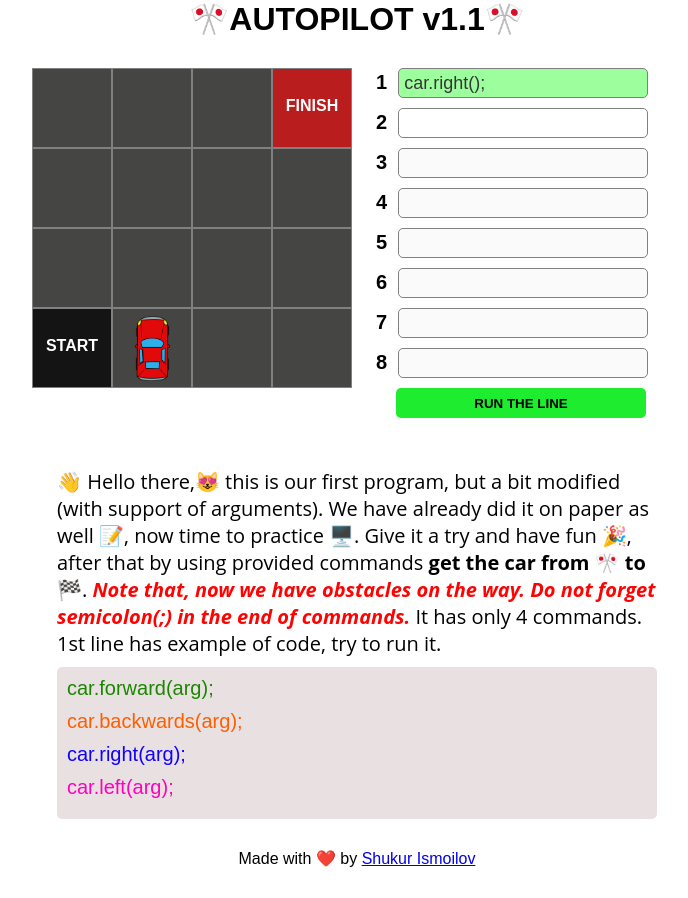
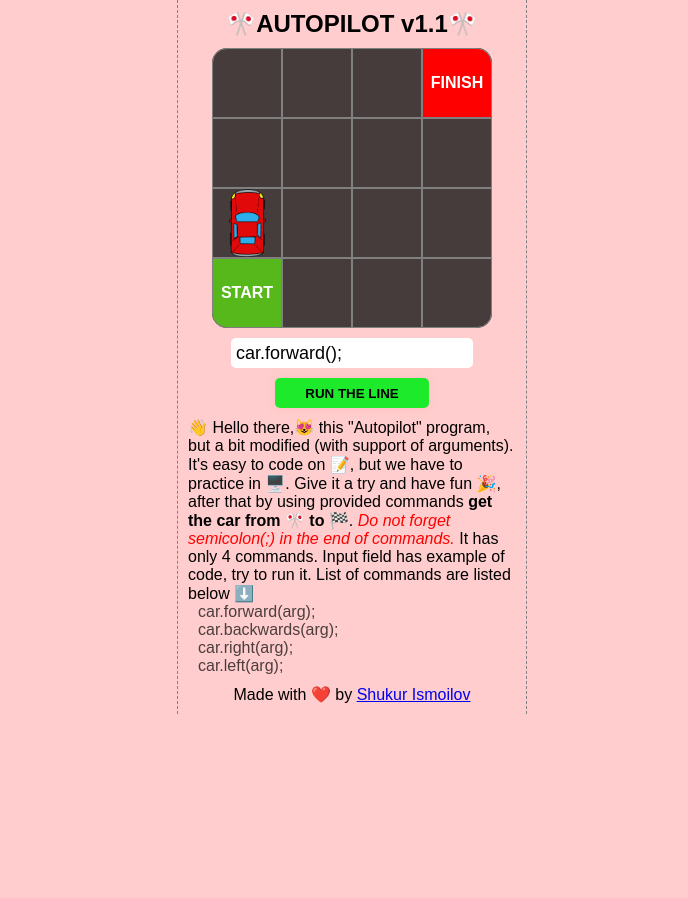
Before and after one commit to ShukurIsmoilov/autopilot-v1.1, a plain HTML site: page index.html in a window 1280 px wide. Both pictures are taken after a click on the button "RUN THE LINE". Shown: the whole page, without its empty margins (288-976 px from the left). After the commit the page ends 800 px from the top, so only its background shows below. Drawn offline with Linux system fonts and the light colour scheme.

Commit message:
improved scripts, structure and functionality

```diff
--- a/css/style.css
+++ b/css/style.css
@@ -5,167 +5,118 @@
 }
 
 body {
-        text-align: center;
     font-family: sans-serif;
-        padding-left: 10px;
-    }
-
-    h1 {
-        margin-bottom: 30px;
-    }
-
-    .info {
-        text-align: left;
-        width: 600px;
-        margin: 0 auto;
-        font-family: 'Open Sans', 'Helvetica Neue', sans-serif;
-        font-size: 20px;
-        margin-bottom: 10px;
-    }
-
-    i {
-        color: rgb(255, 2, 2);
-        font-weight: bold;
-    }
-
-    .moves {
-        width: 600px;
-        text-align: left;
-        margin: 0 auto;
-        font-size: 20px;
-        list-style: none;
-        background-color: rgba(211, 195, 195, 0.493);
-        border-radius: 5px;
-        padding: 10px;
-        margin-bottom: 30px;
-    }
-
-    .moves li {
-        margin-bottom: 10px;
-    }
-
-    .forward {
-        color: rgb(27, 134, 0);
-    }
-
-    .backwards {
-        color: rgb(255, 94, 0);
-    }
-
-    .right {
-        color: rgb(17, 0, 255);
-    }
-
-    .left {
-        color: rgb(255, 0, 191);
+    background-color: rgb(255, 205, 205);
 }
 
 .container {
+    max-width: 350px;
+    margin: 0 auto;
+    padding: 10px;
     display: flex;
-        flex-flow: wrap;
-        margin: 0 auto;
-        width: 650px;
+    flex-direction: column;
+    text-align: center;
+    border-right: 1px dashed grey;
+    border-left: 1px dashed grey;
+}
+
+h2 {
+    padding-bottom: 10px;
 }
 
 .map {
+    margin: 0 auto 10px auto;
     display: grid;
     grid-template-columns: repeat(4, 1fr);
     grid-template-rows: repeat(4, 1fr);
     grid-column-gap: 0px;
     grid-row-gap: 0px;
-        height: 320px;
-        width: 320px;
-        background: rgba(27, 27, 26, 0.815);
-        margin: 0 20px 20px 0;
+    border-radius: 15px;
+    background-color: rgba(27, 27, 26, 0.815);
+
 }
 
 .map img {
     width: 100%;
 }
 
+.map div {
+    border: 1px solid grey;
+    width: 70px;
+    height: 70px;
+}
+
 .div1 {
     grid-area: 4 / 1 / 5 / 2;
-        border: 1px solid grey;
+    border-radius: 0 0 0 15px;
 }
 
 .div2 {
     grid-area: 4 / 2 / 5 / 3;
-        border: 1px solid grey;
 }
 
 .div3 {
     grid-area: 4 / 3 / 5 / 4;
-        border: 1px solid grey;
 }
 
 .div4 {
     grid-area: 4 / 4 / 5 / 5;
-        border: 1px solid grey;
+    border-radius: 0 0 15px 0;
 }
 
 .div5 {
     grid-area: 3 / 1 / 4 / 2;
-        border: 1px solid grey;
 }
 
 .div6 {
     grid-area: 3 / 2 / 4 / 3;
-        border: 1px solid grey;
 }
 
 .div7 {
     grid-area: 3 / 3 / 4 / 4;
-        border: 1px solid grey;
 }
 
 .div8 {
     grid-area: 3 / 4 / 4 / 5;
-        border: 1px solid grey;
 }
 
 .div9 {
     grid-area: 2 / 1 / 3 / 2;
-        border: 1px solid grey;
 }
 
 .div10 {
     grid-area: 2 / 2 / 3 / 3;
-        border: 1px solid grey;
 }
 
 .div11 {
     grid-area: 2 / 3 / 3 / 4;
-        border: 1px solid grey;
 }
 
 .div12 {
     grid-area: 2 / 4 / 3 / 5;
-        border: 1px solid grey;
 }
 
 .div13 {
     grid-area: 1 / 1 / 2 / 2;
-        border: 1px solid grey;
+    border-radius: 15px 0 0 0;
 }
 
 .div14 {
     grid-area: 1 / 2 / 2 / 3;
-        border: 1px solid grey;
 }
 
 .div15 {
     grid-area: 1 / 3 / 2 / 4;
-        border: 1px solid grey;
 }
 
 .div16 {
     grid-area: 1 / 4 / 2 / 5;
-        border: 1px solid grey;
+    border-radius: 0 15px 0 0;
 }
 
 .car {
     background: url('../media/car.png') center no-repeat;
-        background-size: 35px;
+    background-size: contain;
 }
 
 .start,
@@ -176,69 +127,54 @@
 }
 
 .start {
-        background-color: rgba(0, 0, 0, 0.705);
+    background-color: rgba(94, 235, 13, 0.705);
 }
 
 .finish {
-        background-color: rgba(235, 13, 13, 0.705);
+    background-color: rgb(255,0,0);
 }
 
-    .editor {
-        width: 280px;
-    }
-
-    .editor input {
-        width: 250px;
+input {
+    padding: 5px;
+    margin-bottom: 10px;
     height: 30px;
-        margin-bottom: 10px;
-        font-size: large;
-        font-family: sans-serif;
-        padding-left: 5px;
-        outline: none;
-        border: 1px solid grey;
-        color: rgb(54, 54, 54);
+    font-size: 18px;
+    border: none;
     border-radius: 5px;
 }
 
-    .command-list {
-        counter-reset: number;
-        list-style-type: none;
-        padding-top: 0px;
+.run-btn {
+    padding: 5px 30px;
+    margin-bottom: 10px;
+    height: 30px;
+    font-weight: bold;
+    background-color: rgba(13, 236, 32, 0.932);
+    border: none;
+    border-radius: 5px;
+    box-shadow: 0 0 10px 1px rgb(255, 195, 195);
 }
 
-    .command-list li::before {
-        counter-increment: number;
-        content: counter(number)"\a0\a0";
-        font-weight: bold;
-        font-size: 20px;
-    }
-
-    .btn-run {
-        margin-left: 18px;
-        margin-bottom: 50px;
-        background-color: rgba(13, 236, 32, 0.932);
-        width: 250px;
-        height: 30px;
-        font-weight: bold;
-        border: none;
+.run-btn:hover {
+    box-shadow: none;
     cursor: pointer;
-        border-radius: 5px;
-    }
-
-    .btn-run:hover {
-        color: rgba(255, 255, 255, 0.932);
-        border: 1px solid rgb(255, 255, 255);
-        ;
 }
 
 .wrong-command {
-        background-color: rgba(255, 0, 0, 0.432)
+    background-color: rgba(255, 0, 0, 0.4)
 }
 
-    .correct-command {
-        background-color: rgba(1, 252, 1, 0.384)
+.info {
+    font-size: 16px;
+    text-align: left;
 }
 
-    footer {
-        margin-bottom: 30px;
+i {
+    color: rgb(255, 0, 0);
 }
+
+ul {
+    list-style: none;
+    text-align: left;
+    color: rgba(0, 0, 0, 0.7);
+    margin: 0 0 10px 10px;
+}
--- a/index.html
+++ b/index.html
@@ -14,9 +14,9 @@
 </head>
 
 <body>
-    <h1>🎌AUTOPILOT v1.1🎌</h1>
     <div class="container">
-        <div class="map">
+        <h2>🎌AUTOPILOT v1.1🎌</h2>
+        <div id="map" class="map">
             <div class="div1 car start">START</div>
             <div class="div2"></div>
             <div class="div3"></div>
@@ -34,37 +34,37 @@
             <div class="div15"></div>
             <div class="div16 finish">FINISH</div>
         </div>
-        <div class="editor">
-            <ol class="command-list">
-                <li><input class="l1" type="text" value="car.right();"></li>
-                <li><input class="l2" type="text" disabled></li>
-                <li><input class="l3" type="text" disabled></li>
-                <li><input class="l4" type="text" disabled></li>
-                <li><input class="l5" type="text" disabled></li>
-                <li><input class="l6" type="text" disabled></li>
-                <li><input class="l7" type="text" disabled></li>
-                <li><input class="l8" type="text" disabled></li>
-            </ol>
-            <button class="btn-run">RUN THE LINE</button>
+        <div>
+            <input id="codeLine" type="text" value="car.forward();" placeholder="type command">
+            <br>
+            <button id="run-btn" class="run-btn">RUN THE LINE</button>
         </div>
+        <p class="info">
+            👋 Hello there,😻 this "Autopilot" program,
+            but a bit modified (with support of arguments).
+            It's easy to code on 📝, but we have
+            to practice in 🖥️. Give it a try and have fun 🎉,
+            after that by using provided commands
+            <strong>get the car from 🎌 to 🏁</strong>.
+            <i>Do not forget semicolon(;) in the end of commands.</i>
+            It has only 4 commands. Input field has example of code,
+            try to run it. List of commands are listed below ⬇️
+        </p>
+        <ul>
+            <li>car.forward(arg);</li>
+            <li>car.backwards(arg);</li>
+            <li>car.right(arg);</li>
+            <li>car.left(arg);</li>
+        </ul>
+        <footer>
+            Made with ❤️ by
+            <a href="https://github.com/Shukurdzhon/autopilot">
+                Shukur Ismoilov
+            </a>
+        </footer>
     </div>
-    <p class="info">
-        👋 Hello there,😻 this is our first program, but a bit modified
-        (with support of arguments). We have already did it on paper as
-        well 📝, now time to practice 🖥️. Give it a try and have fun 🎉,
-        after that by using provided commands <strong>get the car from 🎌 to 🏁</strong>.
-        <i>Note that, now we have obstacles on the way. Do not forget
-        semicolon(;) in the end of commands.</i> It has only 4 commands.
-        1st line has example of code, try to run it.
-    </p>
-    <ul class="moves">
-        <li class="forward">car.forward(arg);</li>
-        <li class="backwards">car.backwards(arg);</li>
-        <li class="right">car.right(arg);</li>
-        <li class="left">car.left(arg);</li>
-    </ul>
-    <footer>Made with ❤️ by <a href="https://shukurdzhon.github.io/autopilot-v1.1/">Shukur Ismoilov</a></footer>
+
+    <script src="./js/script.js"></script>
 </body>
 
-<script src="./js/script.js"></script>
 </html>
--- a/js/script.js
+++ b/js/script.js
@@ -1,96 +1,96 @@
-//Selectingarray of squares
-const divsNodeList = document.querySelectorAll("div");
-const divsArray = Array.prototype.slice.call(divsNodeList);
-const squaresArray = divsArray.slice(2, 18);
+let carLocation = 0;
+const reCommands = /car\.(forward|backwards|right|left)\((|[0-9])\);/;
+const squaresArray = document.querySelector('#map').querySelectorAll('div');
+const codeLine = document.querySelector('#codeLine');
+const runButton = document.querySelector('#run-btn');
 
-//Selecting array of inputs
-const inputsNodeList = document.querySelectorAll("input");
-const inputsArray = Array.prototype.slice.call(inputsNodeList);
+codeLine.addEventListener('keydown', (e) => {
+    if (e.key === 'Enter') {
+        readCommand();
+    }
+});
 
-//Selecting run button
-const runButton = document.querySelector(".btn-run");
+document.addEventListener('keydown', (e) => {
+    let coeff = 0;
+    switch (e.key) {
+        case 'ArrowUp':
+            coeff = 4;
+            codeLine.value = 'car.forward();';
+            break;
+        case 'ArrowDown':
+            coeff = -4;
+            codeLine.value = 'car.backwards();';
+            break;
+        case 'ArrowLeft':
+            coeff = -1;
+            codeLine.value = 'car.left();';
+            break;
+        case 'ArrowRight':
+            coeff = 1;
+            codeLine.value = 'car.right();';
+            break;
+        default:
+            break;
+    }
+    checkWayAndMove(coeff);
+});
 
-//  indexes
-let carLocation = 0;
-let inputNumber = 0;
+const checkWayAndMove = (coeff, steps = 1) => {
+    const moveStep = steps * coeff + carLocation;
+    if (!(moveStep > 15 ||
+        moveStep < 0 ||
+        Math.abs(coeff) === 1 &&
+        Math.floor(carLocation / 4) !== Math.floor(moveStep / 4))
+    ) {
+        codeLine.classList.remove('wrong-command');
+        squaresArray[carLocation].classList.remove('car');
+        carLocation += coeff * steps;
+        squaresArray[carLocation].classList.add('car');
 
-function move(coeff, steps) {
-    squaresArray[carLocation].classList.remove("car");
-    carLocation += coeff * steps;
-    squaresArray[carLocation].classList.add("car");
+        if (carLocation === 15) {
+            alert('🎉🏁🎌Hooorray!🎉🏁🎌');
+            location.reload();
+        }
+    }
 }
 
-function wayIsClear(coeff, steps, carLocation) {
-    const moveStep = steps * coeff + carLocation;
-    if (moveStep > 15 || moveStep < 0) {
-        return false;
-    } // forward and backwards
-    if (Math.abs(coeff) === 1 && Math.floor(carLocation / 4) !== (Math.floor(moveStep / 4))) {
-        return false;
-    } // right and left
-    return true;
-}
-
-function readCommand() {
-    inputsArray[inputNumber].value = inputsArray[inputNumber].value.trim();
-    const command = inputsArray[inputNumber].value;
-    const reCommands = /car\.(forward|backwards|right|left)\((|[0-9])\);/;
+const readCommand = () => {
+    const command = codeLine.value.trim();
     const found = command.match(reCommands);
 
     if (found !== null && found[0] === found.input) {
         const arrayOfChars = found.input.split('',);
         const direction = found[1];
-        let steps = Number(arrayOfChars[arrayOfChars.length - 3]);
+        let steps = +arrayOfChars[arrayOfChars.length - 3];
         if (steps !== 0) {
             if (isNaN(steps)) {
                 steps = 1;
             }
             if (steps > 3) {
-                inputsArray[inputNumber].classList.remove("wrong-command");
-                alert("Error, Out of range move. Too big step!");
+                codeLine.classList.remove('wrong-command');
+                alert('Error, Out of range move. Too big step!');
             } else {
                 let coeff = 0;
                 switch (direction) {
-                    case "forward":
+                    case 'forward':
                         coeff = 4;
                         break;
-                    case "backwards":
+                    case 'backwards':
                         coeff = (-4);
                         break;
-                    case "right":
+                    case 'right':
                         coeff = 1;
                         break;
                     default:
                         coeff = -1;
                         break;
                 }
-                if (wayIsClear(coeff, steps, carLocation)) {
-                    move(coeff, steps);
-                    inputsArray[inputNumber].disabled = true;
-                    inputsArray[inputNumber].classList.remove("wrong-command");
-                    inputsArray[inputNumber].classList.add("correct-command");
-                    inputNumber++;
-					if (carLocation === 15) {
-                        runButton.disabled = true;
-                        runButton.innerText = "🎉Congrats, you did it!🎉";
-                        alert("🎉🏁🎌Hooorray!🎉🏁🎌");
-                    }
-                    if (inputNumber === 8 && carLocation !== 15) {
-                        alert("Ooooopps, you ran out of lines, give it another try ;)");
-                        location.reload();
-                    }
-                    inputsArray[inputNumber].removeAttribute("disabled");
-
-                } else {
-                    inputsArray[inputNumber].classList.remove("wrong-command");
-                    alert("Error, car can not take that step! Try another direction.");
-                }
+                checkWayAndMove(coeff, steps);
             }
         }
-    } else if (command !== "") {
-        inputsArray[inputNumber].classList.add("wrong-command");
-        alert("Input error!");
-        console.log("Input error!");
+    } else if (command !== '') {
+        codeLine.classList.add('wrong-command');
+        alert('Syntax error!');
     }
 }
 
```
Lines whose indentation alone changed are shown as unchanged.
